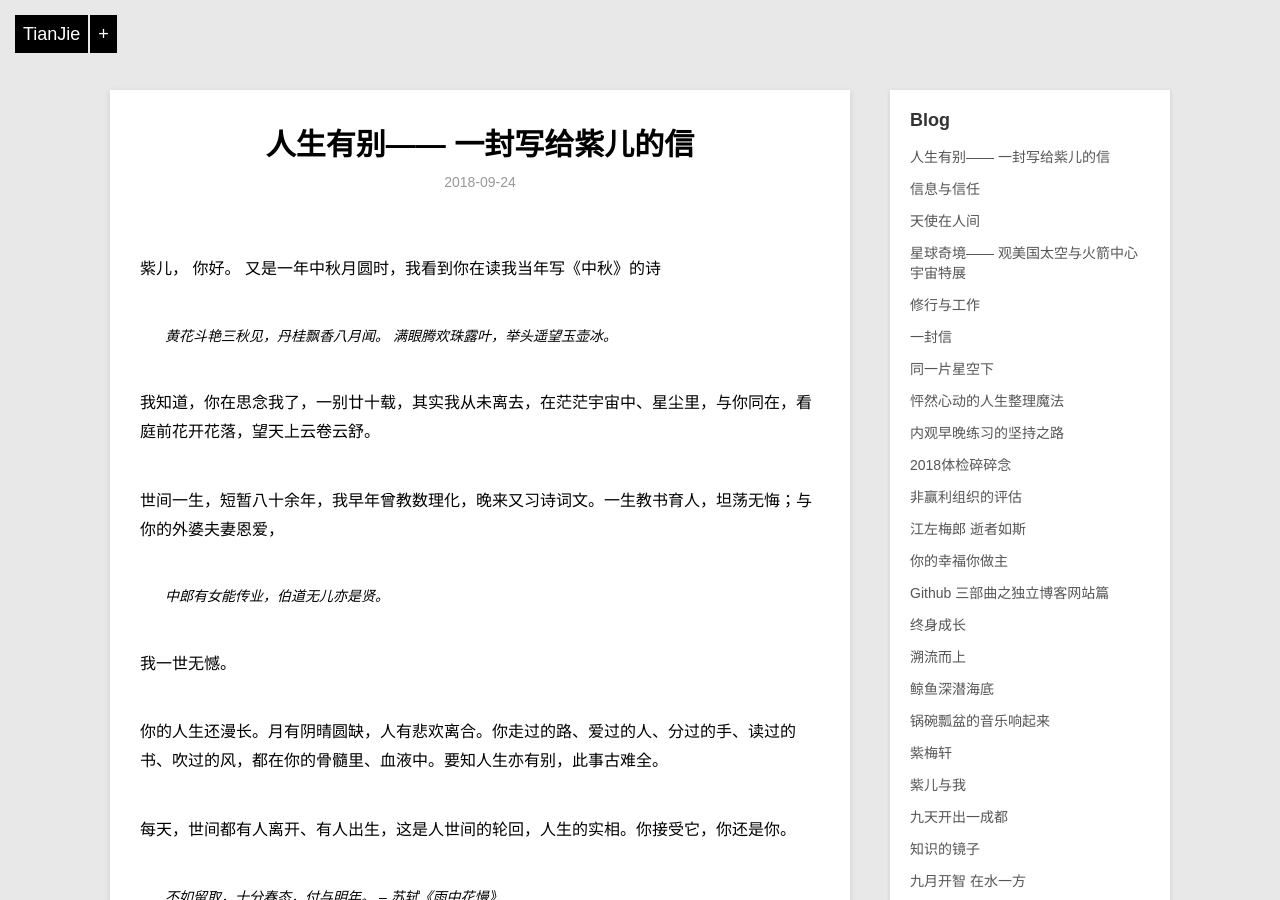
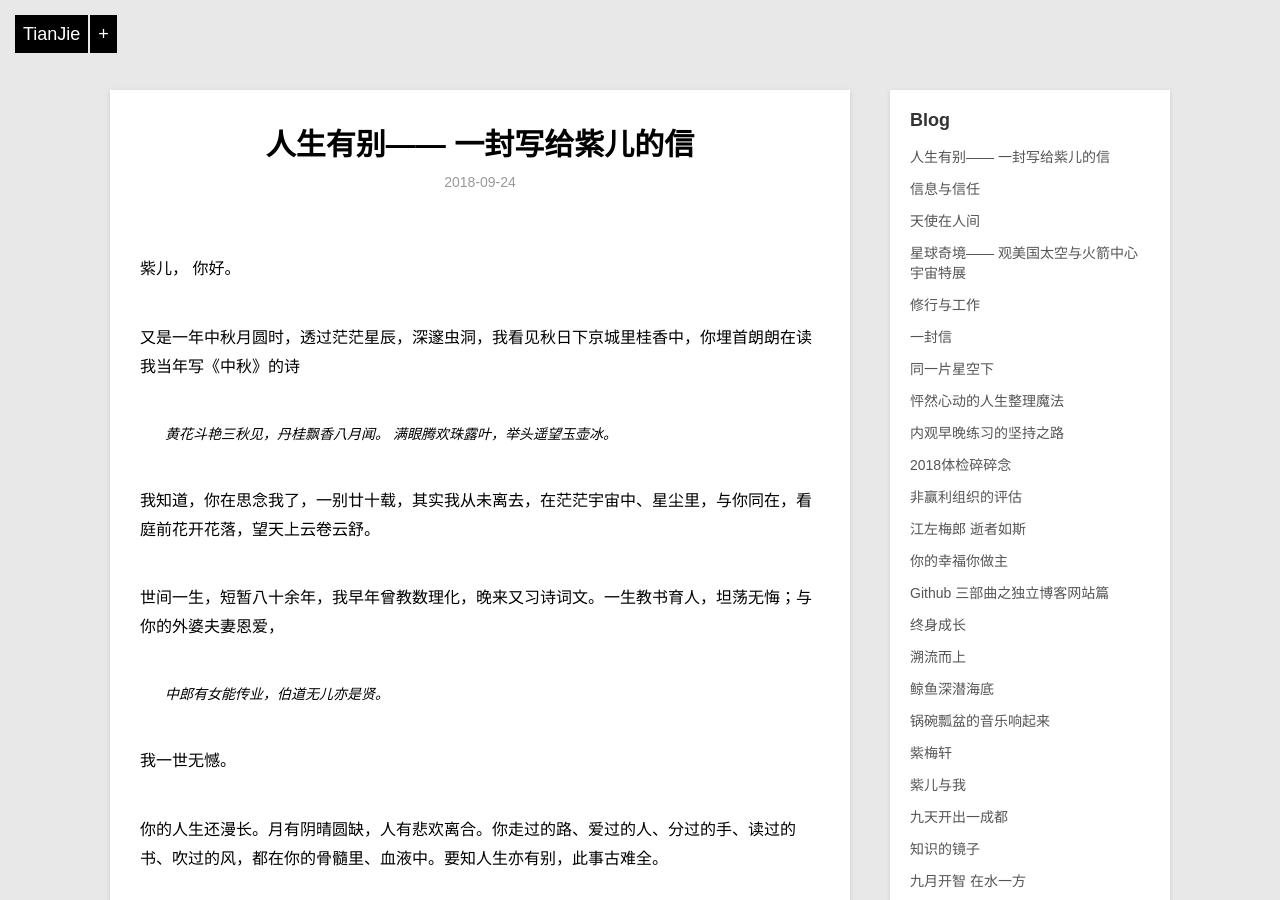
Before and after one commit to violettianjie/violettianjie.github.io, a Jekyll site: the page built from _posts/blog/2018-09-24-fullmoonletter.md, in a window 1280 px wide and 900 px high. Built offline with Jekyll 4.4.1, drawn with Linux system fonts in a browser that asks for light colours.

Commit message:
Update 2018-09-24-fullmoonletter.md

```diff
--- a/_posts/blog/2018-09-24-fullmoonletter.md
+++ b/_posts/blog/2018-09-24-fullmoonletter.md
@@ -10,7 +10,8 @@ category: blog
 
 紫儿，
     你好。
-    又是一年中秋月圆时，我看到你在读我当年写《中秋》的诗
+
+又是一年中秋月圆时，透过茫茫星辰，深邃虫洞，我看见秋日下京城里桂香中，你埋首朗朗在读我当年写《中秋》的诗
 
  >  黄花斗艳三秋见，丹桂飘香八月闻。
     满眼腾欢珠露叶，举头遥望玉壶冰。
```
